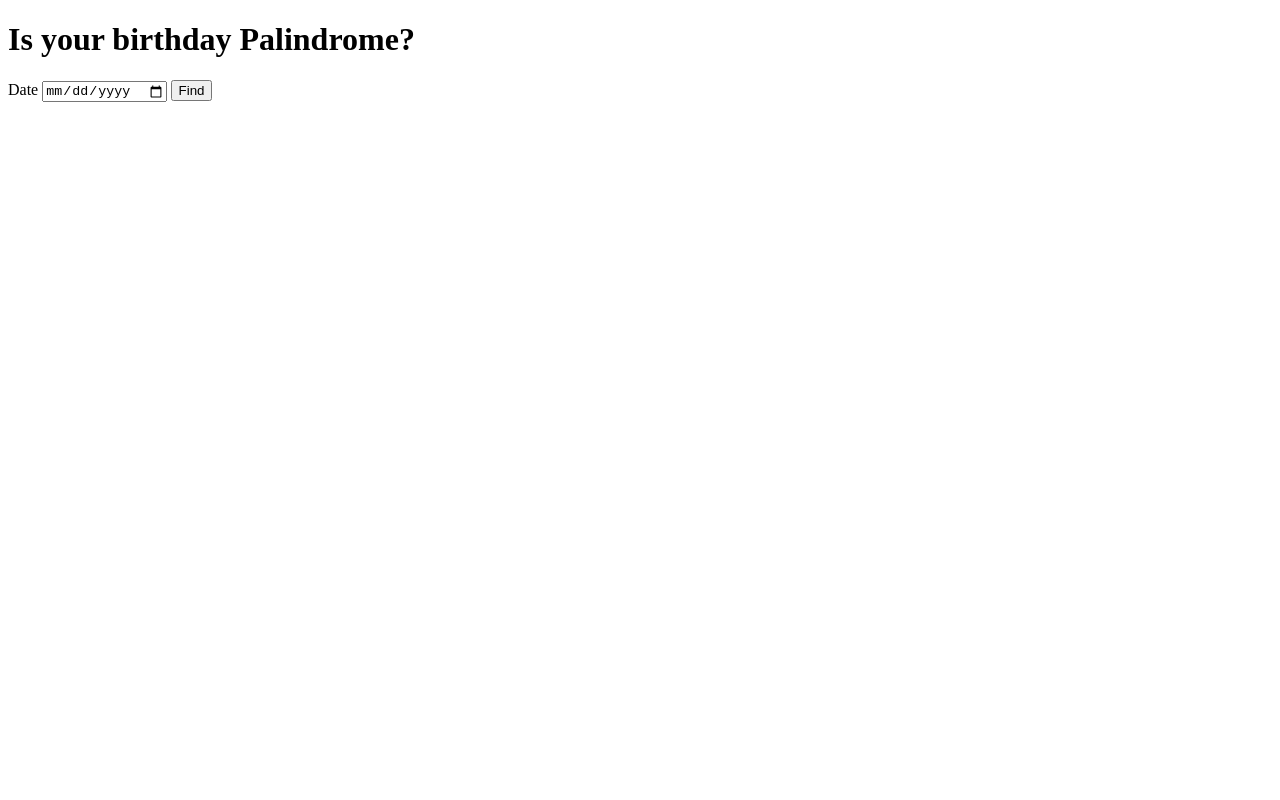
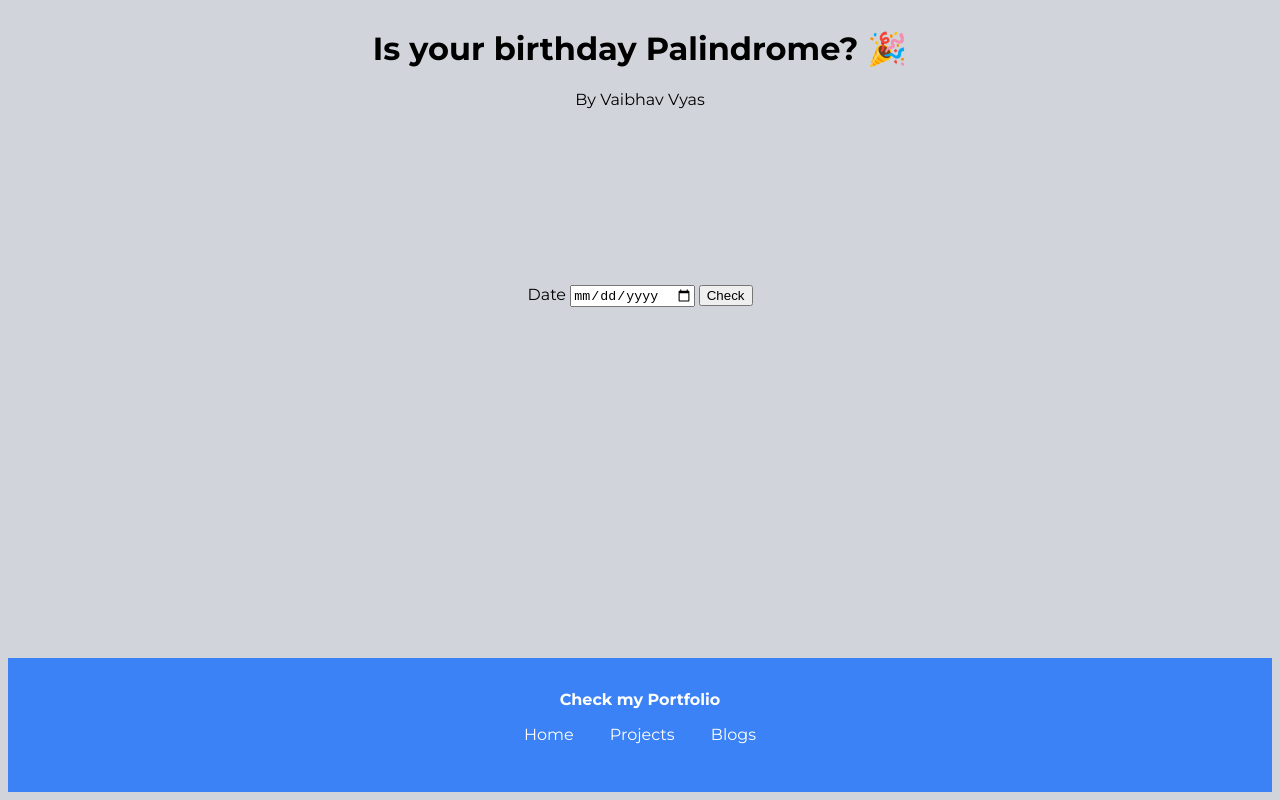
Before and after one commit to GenxTheGamer/palindromeBirthday-mark13, a plain HTML site: page index.html in a window 1280 px wide. Drawn offline with Linux system fonts and the light colour scheme.

Commit message:
added styling

```diff
--- a/app.js
+++ b/app.js
@@ -136,10 +136,36 @@ function checkNextPalindromeDate(date) {
   return [dayCount, nextDate];
 }
 
-var date = {
-  day: 8,
-  month: 8,
-  year: 2021,
-};
+// var date = {
+//   day: 8,
+//   month: 8,
+//   year: 2021,
+// };
 
-console.log(checkNextPalindromeDate(date));
+// console.log(checkNextPalindromeDate(date));
+
+const inputBirthday = document.querySelector("#input-birthday");
+const buttonResult = document.querySelector("#button-check");
+const output = document.querySelector("#output");
+
+function clickHandler() {
+  var bdayString = inputBirthday.value;
+  if (bdayString !== "") {
+    var listOfDate = bdayString.split("-");
+    var date = {
+      day: Number(listOfDate[2]),
+      month: Number(listOfDate[1]),
+      year: Number(listOfDate[0]),
+    };
+
+    var isPalindrome = checkPalindromeForDateFormats(date);
+    if (isPalindrome) {
+      output.innerText = "WOOO HOOO !!!! Your Birthday is Palindrome 🎉🎉🎉🎉";
+    } else {
+      var [dayCount, nextDate] = checkNextPalindromeDate(date);
+      output.innerText = `Your Birthday was not palindrome 😔 .The Next Palindrome Date is ${nextDate.day}-${nextDate.month}-${nextDate.year}, you missed by ${dayCount} days`;
+    }
+  }
+}
+
+buttonResult.addEventListener("click", clickHandler);
--- a/index.html
+++ b/index.html
@@ -1,17 +1,36 @@
 <!DOCTYPE html>
 <html lang="en">
+
 <head>
     <meta charset="UTF-8">
     <meta http-equiv="X-UA-Compatible" content="IE=edge">
     <meta name="viewport" content="width=device-width, initial-scale=1.0">
     <link rel="stylesheet" href="/style.css">
-    <title>Palindrome Birthday | mark13</title>
+    <title>Palindrome Birthday 🎉 | mark13</title>
 </head>
+
 <body>
-    <h1> Is your birthday Palindrome?</h1>
-    <label>Date</label>
-    <input type="date"/>
-    <button>Find</button>
+    <h1> Is your birthday Palindrome? 🎉</h1>
+    <smaller>By Vaibhav Vyas</smaller>
+    <div class="container container-center">
+        <label>Date</label>
+        <input type="date" id="input-birthday" />
+        <button id="button-check">Check</button>
+        <div id="output"></div>
+    </div>
+    <footer class="footer">
+        <div class="footer-head">
+            <strong>Check my Portfolio</strong>
+            <ul class="list-non-bullet">
+                <li class="list-item-inline"><a class="link" href="https://vv32portfolio.netlify.app/">Home</a></li>
+                <li class="list-item-inline"><a class="link"
+                        href="https://vv32portfolio.netlify.app/projects.html">Projects</a></li>
+                <li class="list-item-inline"><a class="link"
+                        href="https://vv32portfolio.netlify.app/blogs.html">Blogs</a></li>
+            </ul>
+        </div>
+    </footer>
     <script src="/app.js"></script>
 </body>
+
 </html>
--- a/style.css
+++ b/style.css
@@ -0,0 +1,62 @@
+@import url('https://fonts.googleapis.com/css2?family=Montserrat:wght@400;700&display=swap');
+
+:root {
+    --primary-color : #D1D5DB;
+    --secondary-color : #3B82F6;
+
+}
+
+
+body {
+    display:flex;
+    flex-direction: column;
+    background-color: var(--primary-color);
+    font-family: 'Montserrat', sans-serif;
+    height: 98vh;
+}
+
+
+.container {
+    padding: 0rem 1rem;
+}
+
+.container-center {
+    max-width: 600px;
+    margin: auto;
+}
+
+
+h1 {
+    text-align: center;
+}
+smaller{
+    text-align: center;
+}
+
+/* #output {
+    text-align: center;
+    padding-top: 5rem;
+} */
+
+.list-item-inline {
+    display: inline;
+    padding: 0rem 1rem;
+}
+
+
+.footer{
+    margin-top: auto;
+    background-color: var(--secondary-color);
+    padding: 2rem 1rem;
+    text-align: center;
+    color: white;
+}
+.footer .link {
+    color: white;
+    text-decoration: none;
+}
+
+.footer ul{
+    padding-inline-start: 0px;
+
+}
```
